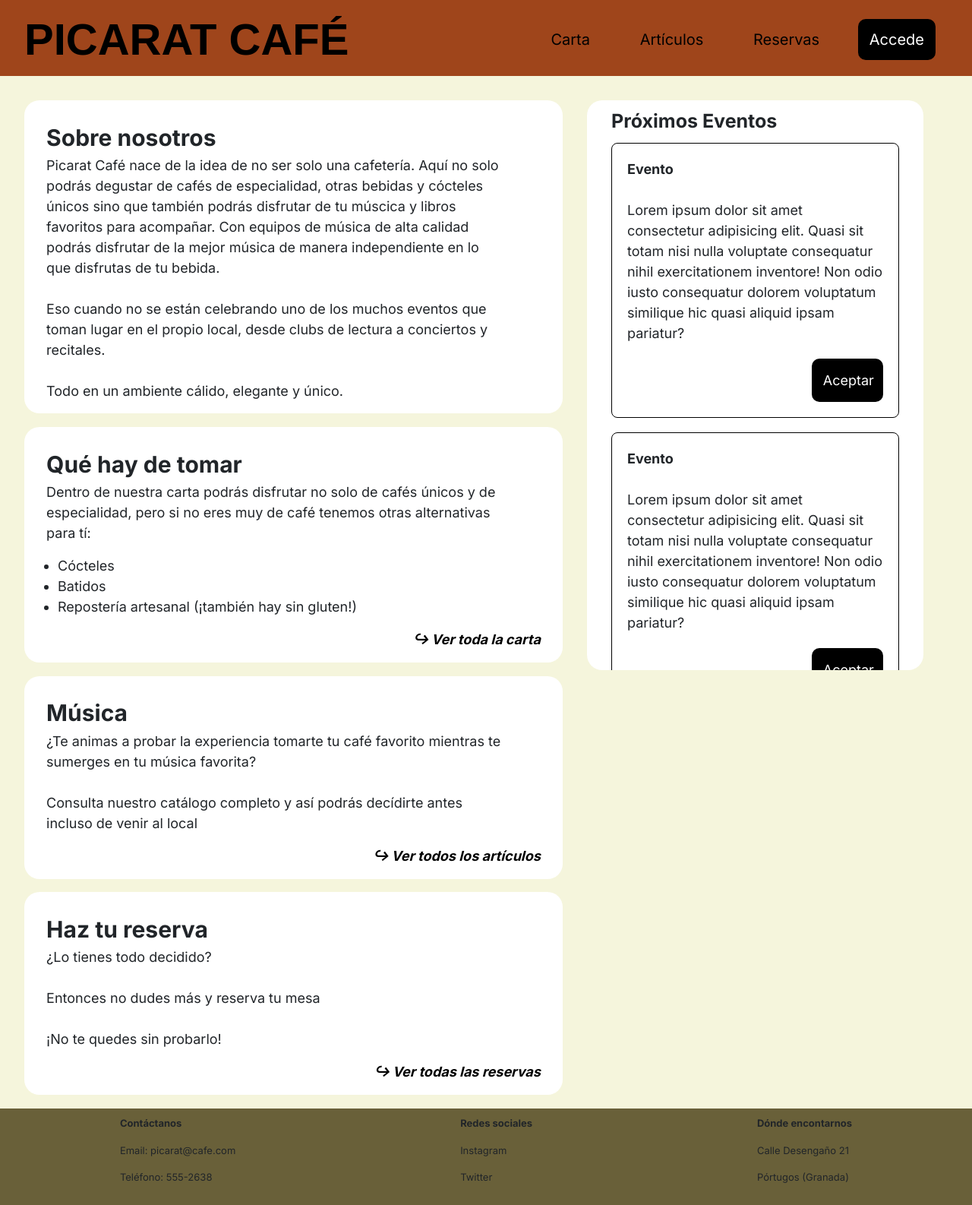
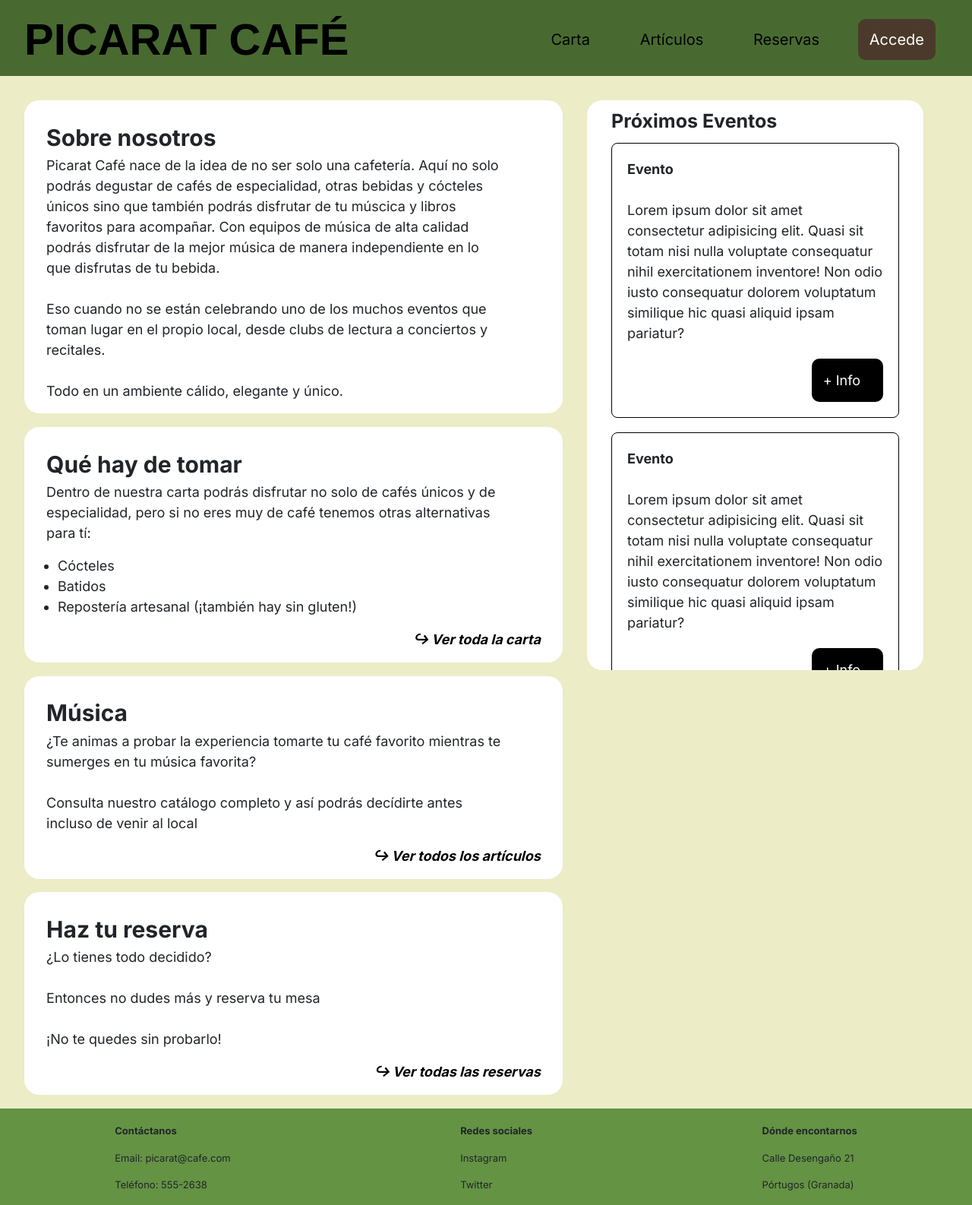
Before and after one commit to cesrg9/picarat, a website: page public/index.html in a window 1280 px wide. Shown: the whole page at 76% size. Drawn offline with nearby package versions, Linux system fonts and the light colour scheme; some packages are replaced by stand-ins of ours; a script that the page names is missing; a web font is replaced by a local one.

Commit message:
Cambio de colores

```diff
--- a/public/css/articulos.css
+++ b/public/css/articulos.css
@@ -9,7 +9,7 @@ html body {
 .main {
     display: flex;
     flex-direction: column;
-    background-color: beige;
+    background-color: rgb(236, 236, 199);
     width: 100%;
     align-items: center;
 }
--- a/public/css/carta.css
+++ b/public/css/carta.css
@@ -7,7 +7,7 @@ html body {
 .main {
     display: flex;
     flex-direction: column;
-    background-color: beige;
+    background-color: rgb(236, 236, 199);
     width: 100%;
     align-items: center;
 }
--- a/public/css/footer.css
+++ b/public/css/footer.css
@@ -1,6 +1,6 @@
 .footer{
-    padding: 10px;
-    background-color: #696039;
+    padding-top: 20px;
+    background-color: rgb(100,147,68);
     display: flex;
     justify-content:space-around;
     font-size: small;
--- a/public/css/index.css
+++ b/public/css/index.css
@@ -6,7 +6,7 @@ html body {
 
 .main {
     display: flex;
-    background-color: beige;
+    background-color: rgb(236, 236, 199);
     width: 100%;
 }
 
--- a/public/css/login.css
+++ b/public/css/login.css
@@ -7,7 +7,7 @@ html body {
 .main {
     display: flex;
     justify-content:space-around;
-    background-color: beige;
+    background-color: rgb(236, 236, 199);
     width: 100%;
     align-items: center;
 }
@@ -117,19 +117,13 @@ input::placeholder{
     font-size: 16px;
 }
 
-.btn_close{
-    background-color: black;
-    color: white;
-    border-radius: 8px;
-    width: fit-content;
-}
 
 .btn_open{
     font-size: 16px;
     padding: 10px;
     color: white;
     align-self: flex-end;
-    background-color: black;
+    background-color: #4b3a2b;
     border-radius: 10px;
     text-decoration: none;
     width: 25%;
--- a/public/css/navbar.css
+++ b/public/css/navbar.css
@@ -4,7 +4,7 @@
    justify-content: space-between;
    padding: 5px;
    height: 100px;
-   background-color: #9F451B;
+   background-color: rgb(72, 106, 49);
 }
 
 .parte_izq{
@@ -35,20 +35,20 @@
 .parte_der .enlace:hover{
    transition: 250ms;
    color:white;
-   background-color: #5a5a5a;
+   background-color: #6b6b6b;
 }
 
 .boton{
    padding: 15px;
    color: white;
-   background-color: black;
+   background-color: #4b3a2b;
    border-radius: 10px;
    text-decoration: none;
 }
 
 .boton:hover{
    transition: 250ms;
-   background-color: #5a5a5a;
+   background-color: #6b6b6b;
 }
 
 span a{
--- a/public/css/reservas.css
+++ b/public/css/reservas.css
@@ -7,7 +7,7 @@ html body {
 .main {
     display: flex;
     justify-content:space-around;
-    background-color: beige;
+    background-color: rgb(236, 236, 199);
     width: 100%;
     align-items: center;
 }
@@ -30,7 +30,7 @@ html body {
 
 .reserva{
     border-radius: 10px;
-    background-color: lightgray;
+    background-color: rgb(207,195,150);
     margin:2.5%;
     padding: 2.5%;
 }
@@ -105,42 +105,28 @@ select{
     width: 85%;
     height: 48px;
 }
+
 .date-input::-webkit-datetime-edit {
-    /* :: Generado por IA */
     font-family: "Inter", sans-serif;
 }
+
 select option{
     font-size: 16px;
 
 }
 
-.btn_close{
-    background-color: black;
-    color: white;
-    border-radius: 8px;
-    width: fit-content;
-}
+
 
 .btn_open{
     font-size: 16px;
     padding: 10px;
     color: white;
     align-self: flex-end;
-    background-color: black;
+    background-color: #4b3a2b;
     border-radius: 10px;
     text-decoration: none;
     width: 25%;
     margin: 20px;
-}
-
-.modal_confirmacion{
-    max-width: 50%;
-    border-radius: 8px;
-}
-
-.modal_confirmacion::backdrop{
-    transition: ease-in 500ms;
-    background-color: rgb(0,0,0,0.5);
 }
 
 
--- a/public/index.html
+++ b/public/index.html
@@ -107,7 +107,7 @@
           ipsam pariatur?
         </p>
         <div class="btn_open" id="btn_open">
-          Aceptar
+          + Info
         </div>
       </div>
       <div class="event_info">
@@ -119,7 +119,7 @@
           ipsam pariatur?
         </p>
         <div class="btn_open">
-          Aceptar
+          + Info
         </div>
       </div>
       <div class="event_info">
@@ -131,7 +131,7 @@
           ipsam pariatur?
         </p>
         <div class="btn_open">
-          Aceptar
+          + Info
         </div>
       </div>
       <div class="event_info">
@@ -143,7 +143,7 @@
           ipsam pariatur?
         </p>
         <div class="btn_open">
-          Aceptar
+          + Info
         </div>
       </div>
       <div class="event_info">
@@ -155,7 +155,7 @@
           ipsam pariatur?
         </p>
         <div class="btn_open">
-          Aceptar
+          + Info
         </div>
       </div>
     </div>
```
